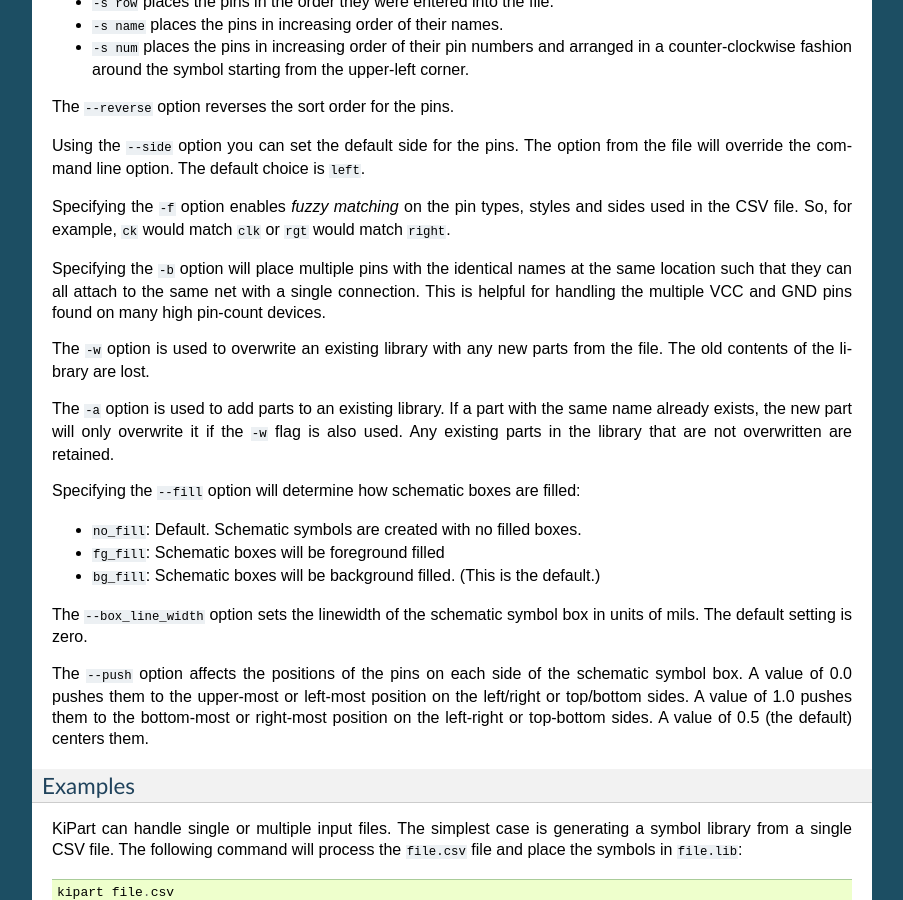
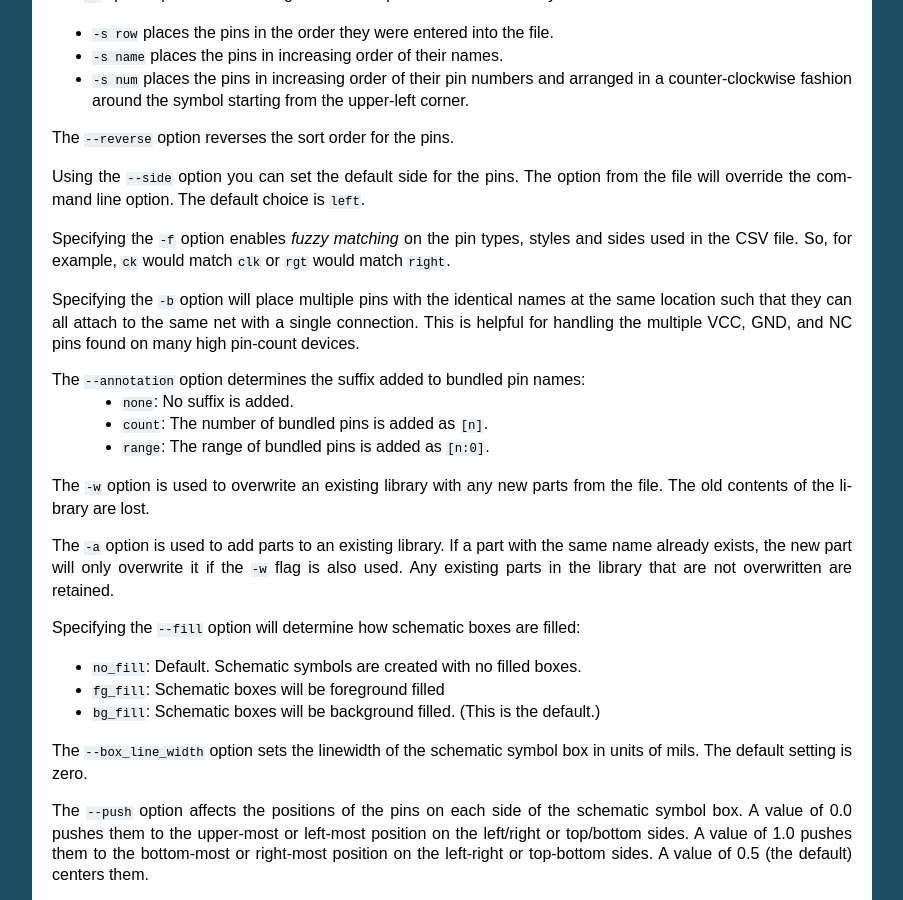
Before and after one commit to devbisme/KiPart, a Sphinx documentation site: the page built from docs/usage.rst, in a window 1280 px wide and 900 px high, scrolled down 2282 px. Shown: the whole window, without its empty margins (198-1101 px from the left). Built offline with Sphinx 7.4.7, drawn with Linux system fonts in a browser that asks for light colours; the version number could not be read and is left out; some of the changed text lies outside the part shown.

Commit message:
docs: Updated documentation for new release.

```diff
--- a/docs/usage.rst
+++ b/docs/usage.rst
@@ -7,9 +7,9 @@ KiPart
 
 KiPart is mainly intended to be used as a script::
 
-    usage: kipart [-h] [-v] [-r [{generic,lattice,stm32cube,xilinx6s,xilinx6v,xilinx7,xilinxultra}]] [-s [{row,num,name}]] [--reverse]
-                [--side [{left,right,top,bottom}]] [--fill [{no_fill,fg_fill,bg_fill}]] [--box_line_width BOX_LINE_WIDTH] [--push PUSH]
-                [-o [file.lib]] [-f] [-b] [-a] [-w] [-d [LEVEL]]
+    usage: kipart [-h] [-v] [-r [{xilinx6v,xilinxultra,xilinx6s,stm32cube,lattice,generic,xilinx7}]] [-s [{row,num,name}]] [--reverse]
+                [--side [{left,right,top,bottom}]] [--fill [{no_fill,fg_fill,bg_fill}]] [--box_line_width BOX_LINE_WIDTH] [--push PUSH] [-o [file.lib]]
+                [-f] [-b] [--annotation_style [{none,count,range}]] [-a] [-w] [-d [LEVEL]]
                 file.[csv|txt|xlsx|zip] [file.[csv|txt|xlsx|zip] ...]
 
     Generate single & multi-unit schematic symbols for KiCad from a CSV file.
@@ -21,7 +21,7 @@ KiPart is mainly intended to be used as a script::
     optional arguments:
     -h, --help            show this help message and exit
     -v, --version         show program's version number and exit
-    -r [{generic,lattice,stm32cube,xilinx6s,xilinx6v,xilinx7,xilinxultra}], --reader [{generic,lattice,stm32cube,xilinx6s,xilinx6v,xilinx7,xilinxultra}]
+    -r [{xilinx6v,xilinxultra,xilinx6s,stm32cube,lattice,generic,xilinx7}], --reader [{xilinx6v,xilinxultra,xilinx6s,stm32cube,lattice,generic,xilinx7}]
                             Name of function for reading the CSV or part description files.
     -s [{row,num,name}], --sort [{row,num,name}]
                             Sort the part pins by their entry order in the CSV file, their pin number, or their pin name.
@@ -37,6 +37,8 @@ KiPart is mainly intended to be used as a script::
                             Generated KiCad symbol library for parts.
     -f, --fuzzy_match     Use approximate string matching when looking-up the pin type, style and orientation.
     -b, --bundle          Bundle multiple, identically-named power and ground pins each into a single schematic pin.
+    --annotation_style [{none,count,range}]
+                            Selects suffix appended to bundled pin names: none (), count ([n]), range ([n:0]).
     -a, --append, --add   Add parts to an existing part library. Overwrite existing parts only if used in conjunction with -w.
     -w, --overwrite       Allow overwriting of an existing part library.
     -d [LEVEL], --debug [LEVEL]
@@ -132,7 +134,12 @@ So, for example, ``ck`` would match ``clk`` or ``rgt`` would match ``right``.
 
 Specifying the ``-b`` option will place multiple pins with the identical names at the same location
 such that they can all attach to the same net with a single connection.
-This is helpful for handling the multiple VCC and GND pins found on many high pin-count devices.
+This is helpful for handling the multiple VCC, GND, and NC pins found on many high pin-count devices.
+
+The ``--annotation`` option determines the suffix added to bundled pin names:
+  * ``none``: No suffix is added.
+  * ``count``: The number of bundled pins is added as ``[n]``.
+  * ``range``: The range of bundled pins is added as ``[n:0]``.
 
 The ``-w`` option is used to overwrite an existing library with any new parts
 from the file. The old contents of the library are lost.
--- a/setup.py
+++ b/setup.py
@@ -5,7 +5,7 @@ import sys
 
 import setuptools
 
-__version__ = "1.0.0"
+__version__ = "1.0.1"
 __author__ = "Dave Vandenbout"
 __email__ = "devb@xess.com"
 
```
Also changed, not shown: HISTORY.rst (+7 -0 lines), 3 other files.
